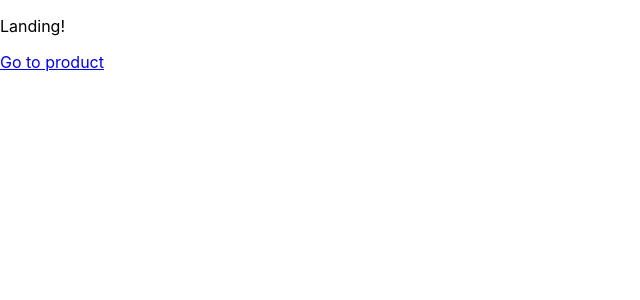
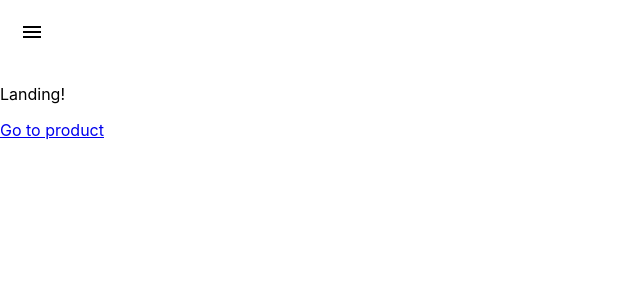
Before and after one commit to ArtemK123/DetiCapitanaMorgana, a React (Create React App) app in the folder web-react-frontend/: page / in a window 1280 px wide. Shown: the top 300 px of the page, without its empty margins (0-640 px from the left). Built offline with nearby package versions, Linux system fonts and the light colour scheme.

Commit message:
Added burger navigation

```diff
--- a/web-react-frontend/package.json
+++ b/web-react-frontend/package.json
@@ -4,6 +4,7 @@
   "private": true,
   "dependencies": {
     "@material-ui/core": "^4.12.3",
+    "@material-ui/icons": "^4.11.2",
     "@testing-library/jest-dom": "^5.14.1",
     "@testing-library/react": "^11.2.7",
     "@testing-library/user-event": "^12.8.3",
--- a/web-react-frontend/src/App.jsx
+++ b/web-react-frontend/src/App.jsx
@@ -3,10 +3,12 @@
 import { BrowserRouter, Switch, Route } from "react-router-dom";
 import Landing from './pages/landing/Landing';
 import ProductInfo from './pages/productInfo/ProductInfo';
+import Navigation from './components/navigation/Navigation';
 
 function App() {
   return (
     <BrowserRouter>
+      <Navigation/>
       <Switch>
         <Route path="/product">
           <ProductInfo />
--- /dev/null
+++ b/web-react-frontend/src/components/navigation/Navigation.jsx
@@ -0,0 +1,49 @@
+import React from 'react';
+import { makeStyles } from '@material-ui/core/styles';
+import Drawer from '@material-ui/core/Drawer';
+import List from '@material-ui/core/List';
+import ListItem from '@material-ui/core/ListItem';
+import ListItemIcon from '@material-ui/core/ListItemIcon';
+import ListItemText from '@material-ui/core/ListItemText';
+import InboxIcon from '@material-ui/icons/MoveToInbox';
+import MailIcon from '@material-ui/icons/Mail';
+import MenuIcon from '@material-ui/icons/Menu';
+
+const useStyles = makeStyles({
+  list: {
+    width: 250,
+  },
+  fullList: {
+    width: 'auto',
+  },
+  burger: {
+    margin: '20px'
+  }
+});
+
+export default function Navigation() {
+  const classes = useStyles();
+  const [isOpen, setIsOpen] = React.useState(false);
+
+  const toggleDrawer = () => {
+    setIsOpen(!isOpen);
+  };
+
+  return (
+    <div>
+      <MenuIcon onClick={toggleDrawer} className={classes.burger}/>
+      <Drawer anchor="left" open={isOpen} onClose={toggleDrawer}>
+        <div className={classes.list}>
+          <List>
+            {['Product', 'Search', 'Sign in', 'Sign up'].map((text, index) => (
+              <ListItem button key={text}>
+                <ListItemIcon>{index % 2 === 0 ? <InboxIcon /> : <MailIcon />}</ListItemIcon>
+                <ListItemText primary={text} />
+              </ListItem>
+            ))}
+          </List>
+        </div>
+      </Drawer>
+    </div>
+  );
+}
--- a/web-react-frontend/src/index.js
+++ b/web-react-frontend/src/index.js
@@ -4,8 +4,6 @@
 import App from './App';
 
 ReactDOM.render(
-  <React.StrictMode>
-    <App />
-  </React.StrictMode>,
+  <App />,
   document.getElementById('root')
 );
```
Also changed, not shown: 1 other file (tests, documents, lock files or other folders).
